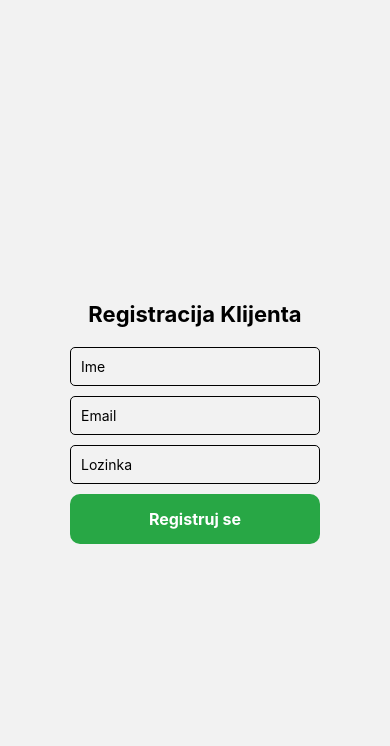
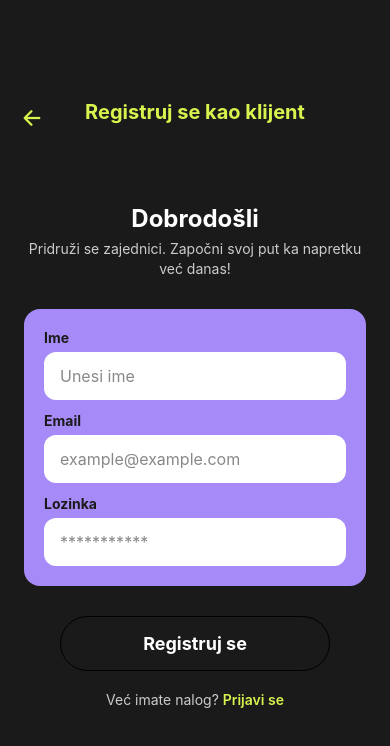
Before and after one commit to BorisCuk89/CoachBridge, a React Native app: screen /RegisterClient in a window 390 px wide. Shown: the top 746 px of the page. Built offline with nearby package versions, Linux system fonts and the light colour scheme.

Commit message:
Added style for register for client screen.

```diff
--- a/src/screens/auth/RegisterClientScreen.tsx
+++ b/src/screens/auth/RegisterClientScreen.tsx
@@ -5,10 +5,14 @@ import {
   TextInput,
   TouchableOpacity,
   StyleSheet,
+  Dimensions,
   Alert,
 } from 'react-native';
 import {registerClient} from '../../store/auth/authSlice.ts';
 import {useDispatch} from 'react-redux';
+import Ionicons from 'react-native-vector-icons/Ionicons';
+
+const {width} = Dimensions.get('window');
 
 const RegisterClientScreen = ({navigation}) => {
   const dispatch = useDispatch();
@@ -36,28 +40,62 @@ const RegisterClientScreen = ({navigation}) => {
 
   return (
     <View style={styles.container}>
-      <Text style={styles.title}>Registracija Klijenta</Text>
+      {/* Strelica nazad */}
+      <TouchableOpacity
+        style={styles.backButton}
+        onPress={() => navigation.goBack()}>
+        <Ionicons name="arrow-back" size={24} color="#d8f24e" />
+      </TouchableOpacity>
+
+      {/* Naslov i opis */}
+      <Text style={styles.title}>Registruj se kao klijent</Text>
+      <Text style={styles.welcome}>Dobrodošli</Text>
+      <Text style={styles.description}>
+        Pridruži se zajednici. Započni svoj put ka napretku već danas!
+      </Text>
+
+      {/* Forma */}
+      <View style={styles.formContainer}>
+        <Text style={styles.label}>Ime</Text>
         <TextInput
-        placeholder="Ime"
+          style={styles.input}
+          placeholder="Unesi ime"
+          placeholderTextColor="#888"
           value={name}
           onChangeText={setName}
+        />
+
+        <Text style={[styles.label, {marginTop: 12}]}>Email</Text>
+        <TextInput
           style={styles.input}
-      />
-      <TextInput
-        placeholder="Email"
+          placeholder="example@example.com"
+          placeholderTextColor="#888"
           value={email}
           onChangeText={setEmail}
+          autoCapitalize="none"
+        />
+
+        <Text style={[styles.label, {marginTop: 12}]}>Lozinka</Text>
+        <TextInput
           style={styles.input}
-      />
-      <TextInput
-        placeholder="Lozinka"
+          placeholder="***********"
+          placeholderTextColor="#888"
           value={password}
           onChangeText={setPassword}
           secureTextEntry
-        style={styles.input}
         />
-      <TouchableOpacity onPress={handleRegister} style={styles.button}>
+      </View>
+
+      {/* Dugme */}
+      <TouchableOpacity style={styles.button} onPress={handleRegister}>
         <Text style={styles.buttonText}>Registruj se</Text>
+      </TouchableOpacity>
+
+      {/* Link za login */}
+      <TouchableOpacity onPress={() => navigation.navigate('Login')}>
+        <Text style={styles.loginText}>
+          Već imate nalog? <Text style={styles.loginLink}>Prijavi se</Text>
+        </Text>
       </TouchableOpacity>
     </View>
   );
@@ -66,21 +104,78 @@ const RegisterClientScreen = ({navigation}) => {
 export default RegisterClientScreen;
 
 const styles = StyleSheet.create({
-  container: {flex: 1, justifyContent: 'center', alignItems: 'center'},
-  title: {fontSize: 22, fontWeight: 'bold', marginBottom: 20},
+  container: {
+    flex: 1,
+    backgroundColor: '#1b1a1a',
+    alignItems: 'center',
+    paddingTop: 100,
+    paddingHorizontal: 24,
+  },
+  backButton: {
+    position: 'absolute',
+    top: 105,
+    left: 20,
+  },
+  title: {
+    fontSize: 20,
+    color: '#d8f24e',
+    fontWeight: 'bold',
+    marginBottom: 80,
+  },
+  welcome: {
+    fontSize: 24,
+    fontWeight: 'bold',
+    color: '#fff',
+    marginBottom: 6,
+  },
+  description: {
+    fontSize: 14,
+    color: '#ccc',
+    textAlign: 'center',
+    marginBottom: 30,
+    lineHeight: 20,
+  },
+  formContainer: {
+    backgroundColor: '#a58af8',
+    padding: 20,
+    borderRadius: 16,
+    width: width - 48,
+    marginBottom: 30,
+  },
+  label: {
+    color: '#1b1a1a',
+    fontWeight: '700',
+    marginBottom: 6,
+  },
   input: {
-    width: 250,
-    borderWidth: 1,
-    padding: 10,
-    marginBottom: 10,
-    borderRadius: 5,
+    backgroundColor: '#fff',
+    borderRadius: 12,
+    paddingHorizontal: 16,
+    paddingVertical: 14,
+    fontSize: 16,
+    color: '#000',
   },
   button: {
-    backgroundColor: '#28a745',
-    padding: 15,
-    borderRadius: 10,
-    width: 250,
+    width: width - 120,
+    backgroundColor: '#1b1a1a',
+    paddingVertical: 16,
+    borderRadius: 28,
     alignItems: 'center',
+    marginBottom: 20,
+    elevation: 3,
+    borderWidth: 1,
   },
-  buttonText: {color: '#fff', fontSize: 16, fontWeight: 'bold'},
+  buttonText: {
+    color: '#fff',
+    fontSize: 18,
+    fontWeight: 'bold',
+  },
+  loginText: {
+    color: '#ccc',
+    fontSize: 14,
+  },
+  loginLink: {
+    color: '#d8f24e',
+    fontWeight: '600',
+  },
 });
```
Lines whose indentation alone changed are shown as unchanged.
